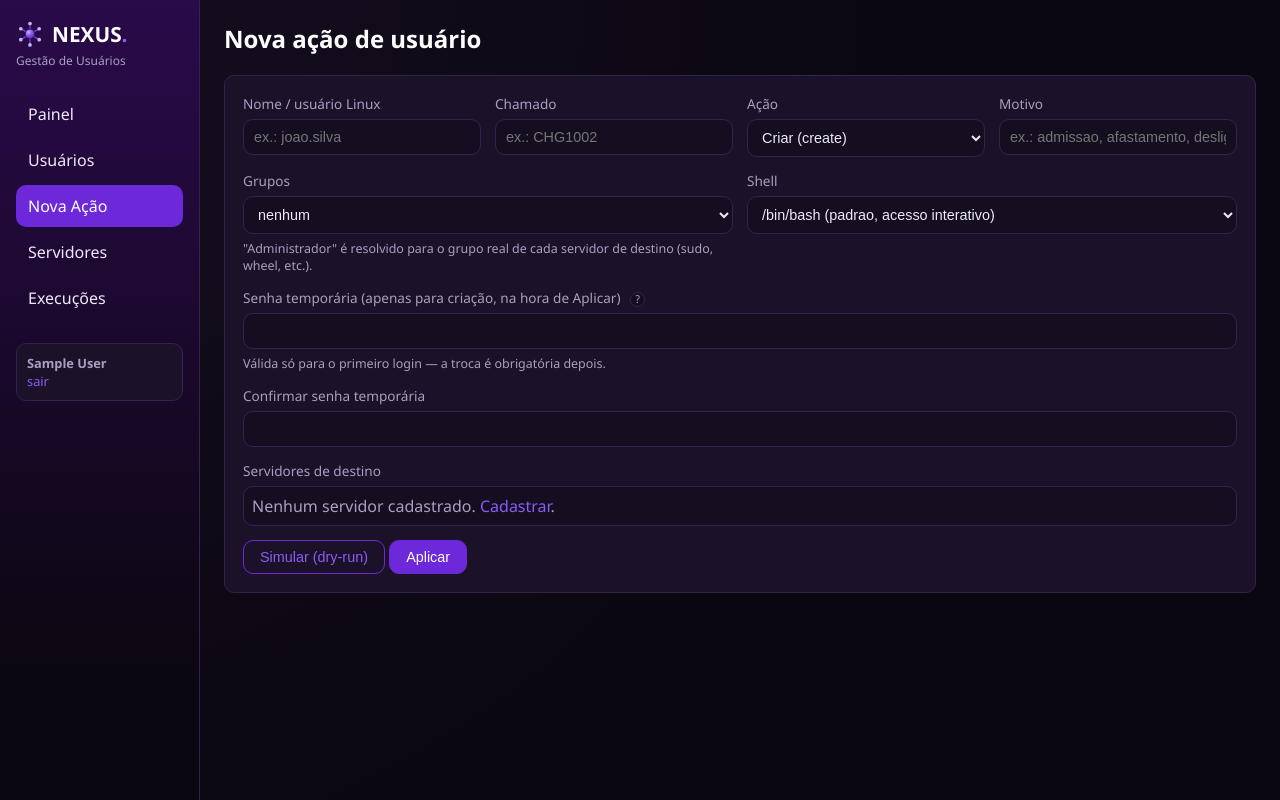
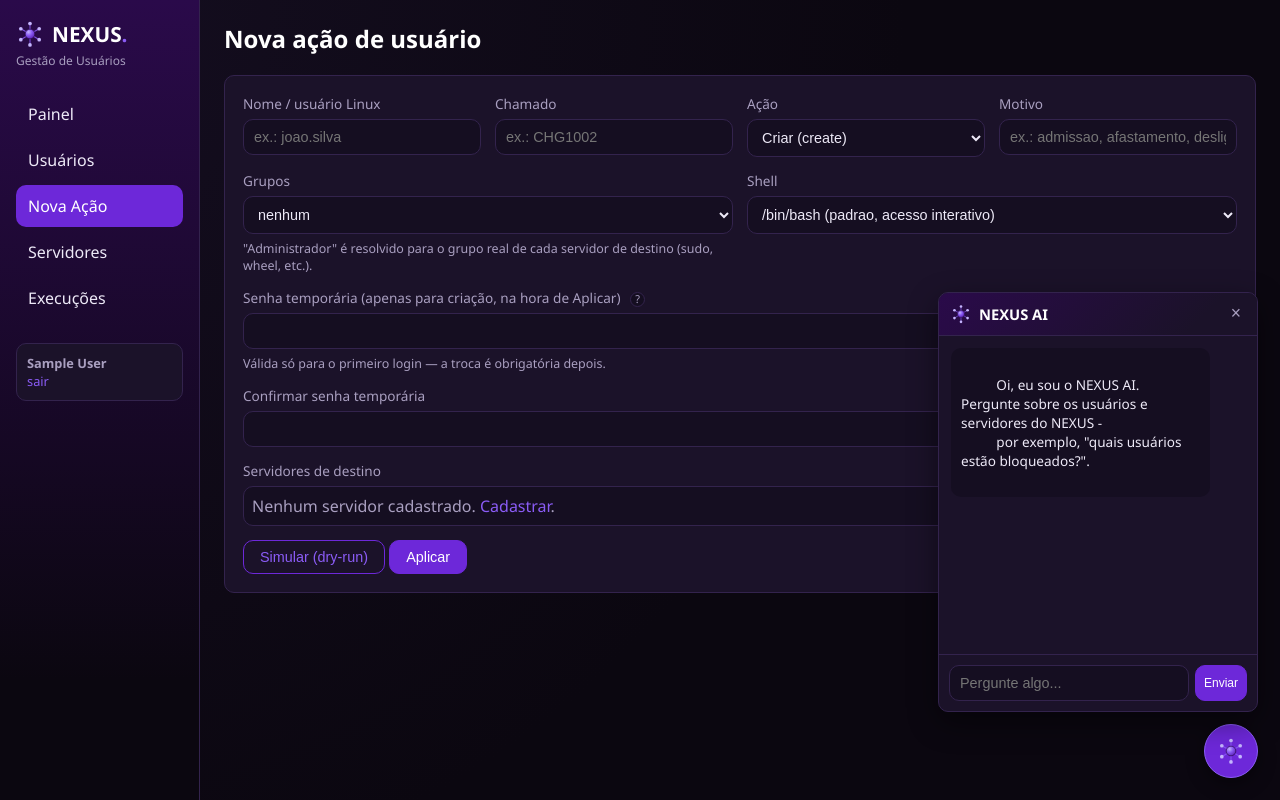
Before and after one commit to julyanarch/NEXUS, a Flask app: page /actions/new in a window 1280 px wide. Run offline with Flask 3, Linux system fonts and the light colour scheme; the visitor is signed in with stand-in values (Sample User, id 1); tables that the repository leaves empty hold one stand-in row (values such as "Sample post").

Commit message:
feat: balaozinho de suporte local (NEXUS AI) - sem IA, sem API externa
Canto inferior direito do painel, pra perguntas pontuais sobre usuarios e
servidores ja cadastrados (quais servidores existem, quais usuarios existem
num servidor, se um usuario existe, quem esta bloqueado/ativo/removido).
100% local (support_bot.py): reconhece a pergunta por palavra-chave e monta
a resposta direto com as mesmas consultas que ja existem em models.py -
zero chamada de rede, decisao tomada por ser ambiente de servidores/rede
reais da empresa.

Co-Authored-By: Claude Sonnet 5 <noreply@anthropic.com>

```diff
--- a/nexus_dashboard/app.py
+++ b/nexus_dashboard/app.py
@@ -17,6 +17,7 @@ import charts
 import config
 import inventory_builder
 import models
+import support_bot
 from scheduler import start_scheduler
 
 
@@ -114,6 +115,7 @@ def register_routes(app):
             "available_shells": config.AVAILABLE_SHELLS,
             "admin_group_token": config.ADMIN_GROUP_TOKEN,
             "csrf_token": _get_csrf_token(),
+            "support_bot_name": config.SUPPORT_BOT_NAME,
         }
 
     @app.before_request
@@ -223,6 +225,13 @@ def register_routes(app):
             flash("Conta criada! Já pode entrar com seu e-mail e senha.", "success")
             return redirect(url_for("login"))
         return render_template("register.html")
+
+    # ------------------------------------------------------- nexus ai chat --
+
+    @app.route("/chat", methods=["POST"])
+    def chat():
+        question = request.form.get("question", "").strip()
+        return {"answer": support_bot.answer(question)}
 
     # -------------------------------------------------------------- vault --
 
--- a/nexus_dashboard/config.py
+++ b/nexus_dashboard/config.py
@@ -110,5 +110,10 @@ DASHBOARD_PASSWORD_HASH = os.environ.get("NEXUS_DASHBOARD_PASSWORD_HASH") or gen
     os.environ.get("NEXUS_DASHBOARD_PASSWORD", "Br@$torag3")
 )
 
+# NEXUS AI - balaozinho de suporte do painel (ver support_bot.py). 100% local,
+# sem IA nem chamada de rede - so reconhece a pergunta por palavra-chave e
+# responde com dados que ja estao no banco.
+SUPPORT_BOT_NAME = "NEXUS AI"
+
 SCHEDULER_HOUR = 3
 SCHEDULER_MINUTE = 0
--- a/nexus_dashboard/static/css/theme.css
+++ b/nexus_dashboard/static/css/theme.css
@@ -486,3 +486,87 @@ input.pw-invalid { border-color: var(--danger); background: rgba(248, 113, 113,
 }
 .pw-help:hover .pw-help-bubble,
 .pw-help:focus .pw-help-bubble { display: block; }
+
+/* ---- NEXUS AI (suporte local) - balaozinho fixo no canto inferior direito ---- */
+.chat-widget { position: fixed; right: 22px; bottom: 22px; z-index: 50; }
+
+.chat-bubble {
+  width: 54px;
+  height: 54px;
+  border-radius: 50%;
+  background: var(--purple-dark);
+  border: 1px solid var(--purple);
+  box-shadow: 0 6px 18px rgba(0, 0, 0, 0.4);
+  cursor: pointer;
+  display: flex;
+  align-items: center;
+  justify-content: center;
+}
+.chat-bubble:hover { background: var(--purple); }
+.chat-bubble img { width: 28px; height: 28px; }
+
+.chat-panel {
+  position: absolute;
+  right: 0;
+  bottom: 66px;
+  width: 320px;
+  max-width: calc(100vw - 32px);
+  height: 420px;
+  max-height: 70vh;
+  background: var(--bg-card);
+  border: 1px solid var(--border);
+  border-radius: var(--radius);
+  box-shadow: 0 10px 30px rgba(0, 0, 0, 0.45);
+  display: flex;
+  flex-direction: column;
+  overflow: hidden;
+}
+
+.chat-panel-header {
+  display: flex;
+  align-items: center;
+  gap: 8px;
+  padding: 10px 12px;
+  background: linear-gradient(135deg, var(--purple-deep), var(--bg-card) 80%);
+  border-bottom: 1px solid var(--border);
+}
+.chat-panel-header img { width: 20px; height: 20px; }
+.chat-panel-header strong { flex: 1; color: #fff; font-size: 0.92rem; }
+.chat-close {
+  background: none;
+  border: none;
+  color: var(--text-muted);
+  font-size: 1.1rem;
+  line-height: 1;
+  cursor: pointer;
+  padding: 2px 4px;
+}
+.chat-close:hover { color: #fff; }
+
+.chat-messages {
+  flex: 1;
+  overflow-y: auto;
+  padding: 12px;
+  display: flex;
+  flex-direction: column;
+  gap: 8px;
+}
+.chat-message {
+  font-size: 0.85rem;
+  line-height: 1.4;
+  padding: 8px 10px;
+  border-radius: var(--radius);
+  max-width: 88%;
+  white-space: pre-wrap;
+}
+.chat-message-bot { background: var(--bg-elevated); color: var(--text); align-self: flex-start; }
+.chat-message-user { background: var(--purple-dark); color: #fff; align-self: flex-end; }
+
+.chat-form {
+  display: flex;
+  gap: 6px;
+  padding: 10px;
+  border-top: 1px solid var(--border);
+}
+.chat-form input[type="text"] { flex: 1; margin: 0; }
+.chat-form .btn { margin: 0; white-space: nowrap; }
--- /dev/null
+++ b/nexus_dashboard/support_bot.py
@@ -0,0 +1,110 @@
+"""NEXUS AI - balaozinho de suporte do NEXUS (canto inferior direito), pra
+perguntas pontuais sobre os usuarios e servidores ja cadastrados (ex.:
+"fulano existe no servidor X?", "quais usuarios estao bloqueados?").
+
+100% local - sem IA, sem API externa, sem nenhuma chamada de rede. So
+reconhece a pergunta por palavra-chave (nome de servidor ja cadastrado,
+status "bloqueado/ativo/removido", ou um username que ja existe no banco) e
+monta a resposta direto a partir das mesmas consultas que ja existem em
+models.py (list_users, list_servers) - nao e uma fonte de dado nova, e uma
+forma diferente de perguntar o que o painel ja mostra em tela. Qualquer
+pergunta fora desses formatos recebe uma resposta fixa, explicando o que ele
+sabe responder.
+"""
+import re
+
+import models
+
+STATUS_BY_WORD = {
+    "bloqueado": "locked", "bloqueados": "locked", "bloqueada": "locked", "bloqueadas": "locked",
+    "ativo": "active", "ativos": "active", "ativa": "active", "ativas": "active",
+    "removido": "removed", "removidos": "removed", "removida": "removed", "removidas": "removed",
+}
+STATUS_LABEL = {"active": "ativo", "locked": "bloqueado", "removed": "removido"}
+
+# Nomes de usuario no NEXUS seguem a convencao nome.sobrenome (ver
+# nexus_sanitize_users.sh) - reconhece esse padrao na pergunta mesmo se o
+# usuario ainda NAO existir no banco (e exatamente o caso de uso de "fulano
+# existe no servidor X?" quando a resposta e "nao").
+USERNAME_RE = re.compile(r"\b[a-z0-9]+\.[a-z0-9]+\b")
+
+SCOPE_MESSAGE = (
+    "Eu só respondo perguntas sobre os usuários e servidores cadastrados no NEXUS. "
+    "Tente algo como \"quais servidores existem?\", \"quais usuários existem no servidor X?\", "
+    "\"fulano existe no servidor Y?\" ou \"quais usuários estão bloqueados?\"."
+)
+
+
+def _match_server(question_lower, servers):
+    for server in servers:
+        if server["name"].lower() in question_lower:
+            return server
+    return None
+
+
+def _match_status(question_lower):
+    for word, status in STATUS_BY_WORD.items():
+        if word in question_lower:
+            return status
+    return None
+
+
+def _match_username(question_lower):
+    match = USERNAME_RE.search(question_lower)
+    return match.group(0) if match else None
+
+
+def _status_sentence(row):
+    label = STATUS_LABEL.get(row["status"], row["status"])
+    if row["status"] == "locked" and row["days_locked"] is not None:
+        return f"{label} há {row['days_locked']} dia(s)"
+    return label
+
+
+def _answer_server_list(servers):
+    if not servers:
+        return "Nenhum servidor cadastrado no NEXUS ainda."
+    names = ", ".join(s["name"] for s in servers)
+    return f"Servidores cadastrados ({len(servers)}): {names}."
+
+
+def _answer_username_lookup(username, server, rows):
+    if not rows:
+        where = f" no servidor {server['name']}" if server else ""
+        return f'Não encontrei o usuário "{username}"{where}.'
+    return " ".join(
+        f"Sim, {r['username']} existe em {r['server_name']}: {_status_sentence(r)}." for r in rows
+    )
+
+
+def _answer_user_list(status, server, rows):
+    if not rows:
+        return "Nenhum usuário encontrado com esses critérios."
+    bullets = "\n".join(f"- {r['username']} em {r['server_name']}: {_status_sentence(r)}" for r in rows)
+    count = len(rows)
+    plural = "usuário" if count == 1 else "usuários"
+    return f"{count} {plural} encontrado(s):\n{bullets}"
+
+
+def answer(question):
+    question = (question or "").strip()
+    if not question:
+        return SCOPE_MESSAGE
+
+    question_lower = question.lower()
+    servers = models.list_servers()
+    server = _match_server(question_lower, servers)
+    status = _match_status(question_lower)
+    username = _match_username(question_lower)
+
+    if re.search(r"\bservidor(es)?\b", question_lower) and not (status or username or server):
+        return _answer_server_list(servers)
+
+    if not (status or username or server):
+        return SCOPE_MESSAGE
+
+    rows = models.list_users(status=status, server_id=server["id"] if server else None)
+    if username:
+        rows = [r for r in rows if r["username"].lower() == username.lower()]
+        return _answer_username_lookup(username, server, rows)
+    return _answer_user_list(status, server, rows)
--- a/nexus_dashboard/templates/base.html
+++ b/nexus_dashboard/templates/base.html
@@ -48,6 +48,30 @@
     </main>
   </div>
 
+  <div class="chat-widget">
+    <div class="chat-panel" id="chat_panel" hidden>
+      <div class="chat-panel-header">
+        <img src="{{ url_for('static', filename='img/logo.svg') }}" alt="">
+        <strong>{{ support_bot_name }}</strong>
+        <button type="button" class="chat-close" id="chat_close" aria-label="Fechar">×</button>
+      </div>
+      <div class="chat-messages" id="chat_messages">
+        <div class="chat-message chat-message-bot">
+          Oi, eu sou o {{ support_bot_name }}. Pergunte sobre os usuários e servidores do NEXUS -
+          por exemplo, "quais usuários estão bloqueados?".
+        </div>
+      </div>
+      <form class="chat-form" id="chat_form">
+        <input type="hidden" name="csrf_token" value="{{ csrf_token }}">
+        <input type="text" name="question" id="chat_question" placeholder="Pergunte algo..." autocomplete="off">
+        <button class="btn btn-sm" type="submit">Enviar</button>
+      </form>
+    </div>
+    <button type="button" class="chat-bubble" id="chat_bubble" aria-label="Abrir {{ support_bot_name }}">
+      <img src="{{ url_for('static', filename='img/logo.svg') }}" alt="">
+    </button>
+  </div>
+
   <script src="{{ url_for('static', filename='js/app.js') }}"></script>
 </body>
 </html>
```
Also changed, not shown: docs/DOCUMENTACAO_TECNICA.md (+21 -0 lines), nexus_dashboard/static/js/app.js (+48 -0 lines).
